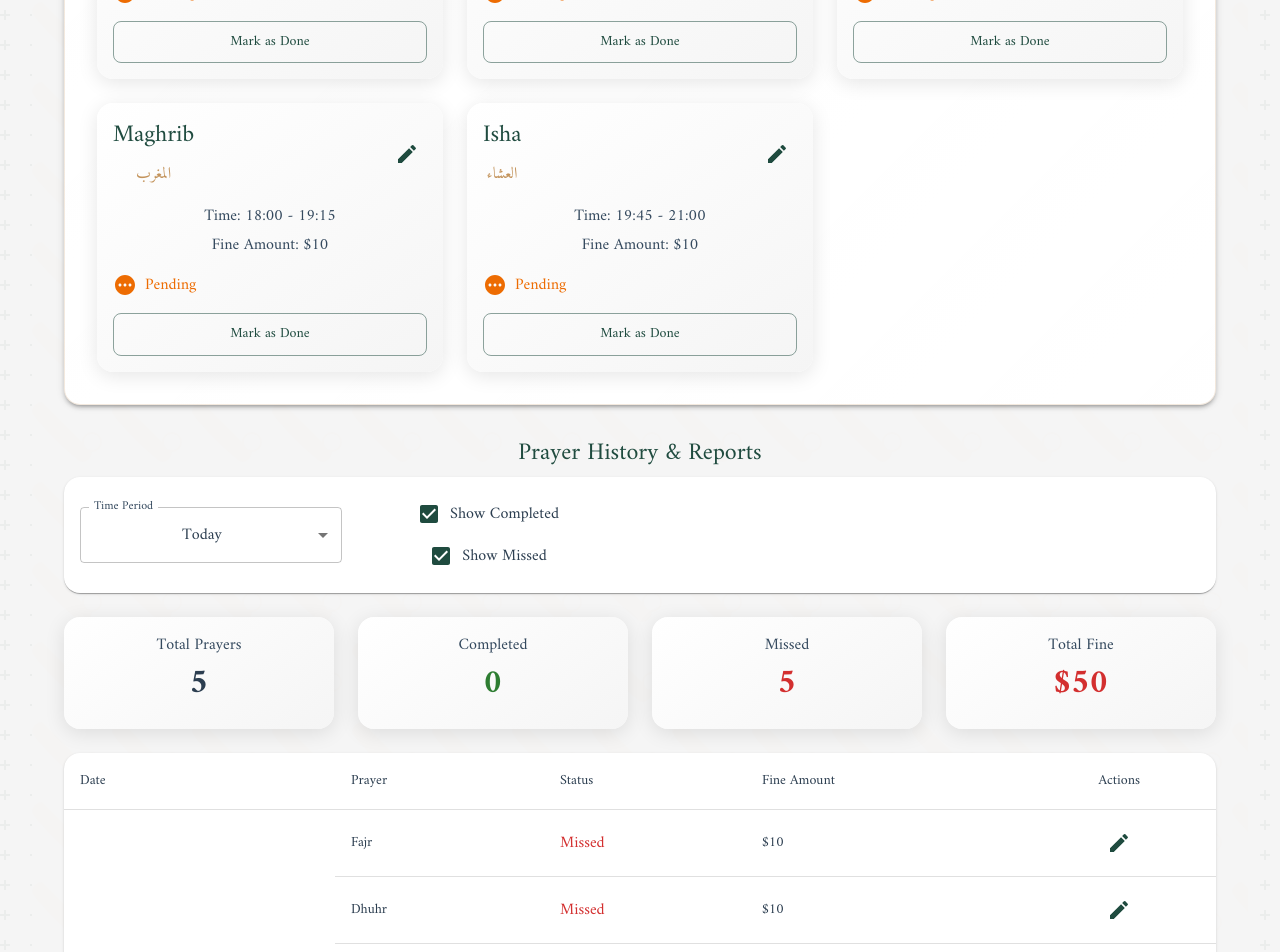
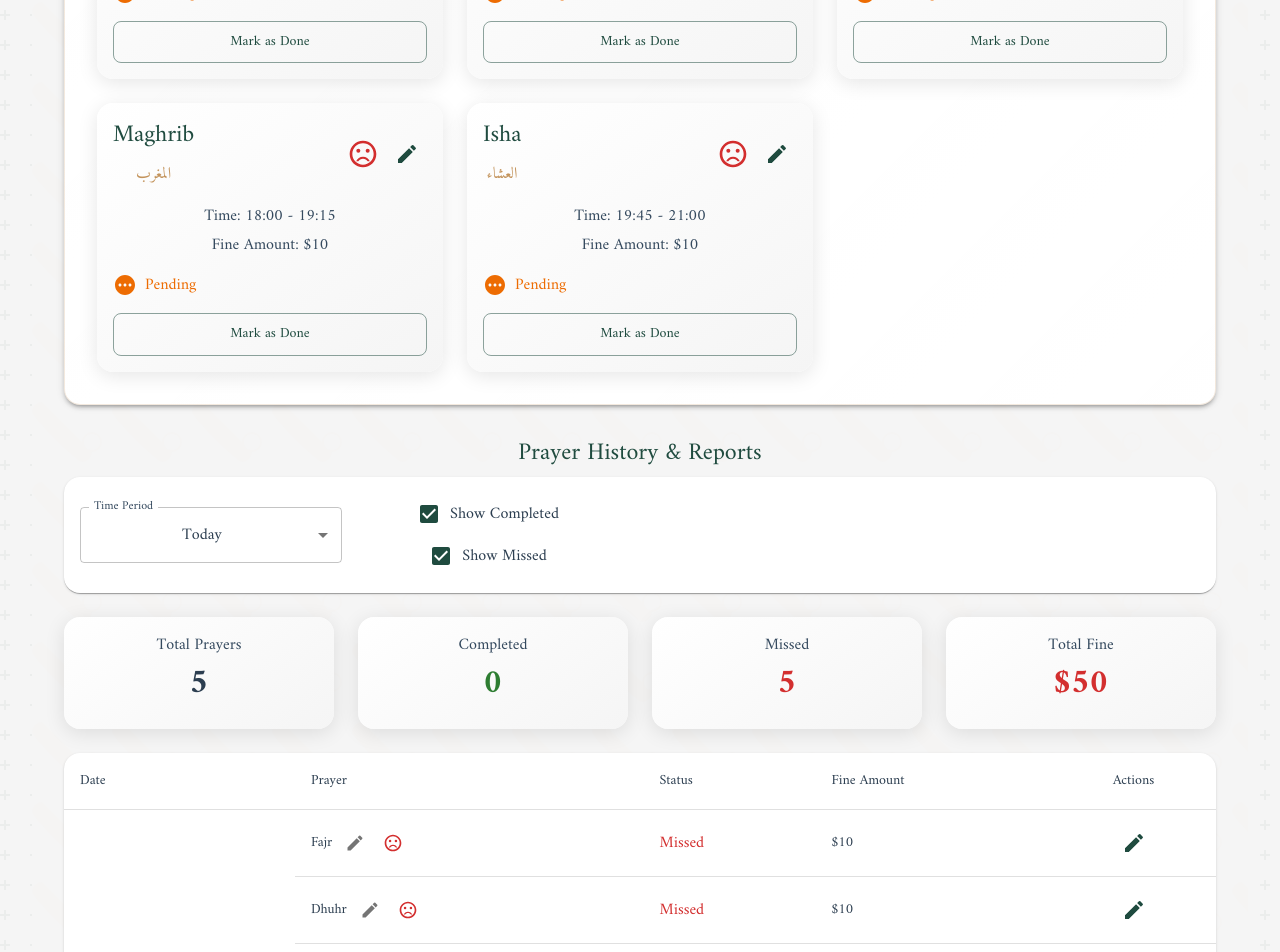
Before and after one commit to m4mansoor/prayer-tracker, a React (Vite) app: page /home in a window 1280 px wide. Shown: the part 440-1392 px from the top of the page. Built offline with nearby package versions, Linux system fonts and the light colour scheme.

Commit message:
Add mood icons to prayer boxes and history view

```diff
--- a/package.json
+++ b/package.json
@@ -12,7 +12,7 @@
   "dependencies": {
     "@emotion/react": "^11.11.0",
     "@emotion/styled": "^11.11.0",
-    "@mui/icons-material": "^5.11.16",
+    "@mui/icons-material": "^5.16.12",
     "@mui/material": "^5.13.0",
     "@mui/x-date-pickers": "^6.18.6",
     "@types/node": "^22.10.2",
@@ -20,6 +20,7 @@
     "date-fns": "^2.30.0",
     "react": "^18.2.0",
     "react-dom": "^18.2.0",
+    "react-icons": "^5.4.0",
     "react-router-dom": "^7.1.0",
     "uuid": "^9.0.1"
   },
--- a/src/components/PrayerHistory.tsx
+++ b/src/components/PrayerHistory.tsx
@@ -28,6 +28,8 @@ import {
 } from '@mui/material';
 import { DatePicker } from '@mui/x-date-pickers/DatePicker';
 import EditIcon from '@mui/icons-material/Edit';
+import SentimentSatisfiedAltIcon from '@mui/icons-material/SentimentSatisfiedAlt';
+import SentimentVeryDissatisfiedIcon from '@mui/icons-material/SentimentVeryDissatisfied';
 import { PrayerHistory, FilterOptions, PrayerStats, Prayer } from '../types';
 import { filterPrayerHistory, getDateRangeForFilter, formatDate } from '../utils/prayerUtils';
 
@@ -323,7 +325,29 @@ const PrayerHistoryComponent: React.FC<PrayerHistoryProps> = ({ history, onUpdat
                       {new Date(date).toLocaleDateString()}
                     </TableCell>
                   )}
-                  <TableCell>{prayer.name}</TableCell>
+                  <TableCell>
+                    {prayer.name}
+                    <IconButton
+                      size="small"
+                      onClick={() => handleEditPrayer(prayer, date)}
+                      sx={{ ml: 1 }}
+                    >
+                      <EditIcon fontSize="small" />
+                    </IconButton>
+                    <IconButton size="small" sx={{ ml: 1 }}>
+                      {prayer.completed ? (
+                        <SentimentSatisfiedAltIcon
+                          fontSize="small"
+                          sx={{ color: 'success.main' }}
+                        />
+                      ) : (
+                        <SentimentVeryDissatisfiedIcon
+                          fontSize="small"
+                          sx={{ color: 'error.main' }}
+                        />
+                      )}
+                    </IconButton>
+                  </TableCell>
                   <TableCell>
                     <Typography
                       color={prayer.completed ? 'success.main' : 'error.main'}
--- a/src/pages/HomePage.tsx
+++ b/src/pages/HomePage.tsx
@@ -21,6 +21,8 @@ import EditIcon from '@mui/icons-material/Edit';
 import MosqueIcon from '@mui/icons-material/Mosque';
 import CheckCircleIcon from '@mui/icons-material/CheckCircle';
 import PendingIcon from '@mui/icons-material/Pending';
+import SentimentSatisfiedAltIcon from '@mui/icons-material/SentimentSatisfiedAlt';
+import SentimentVeryDissatisfiedIcon from '@mui/icons-material/SentimentVeryDissatisfied';
 import { v4 as uuidv4 } from 'uuid';
 import { Prayer, PrayerHistory, PaymentHistory } from '../types';
 import {
@@ -226,6 +228,22 @@ const HomePage: React.FC = () => {
                           {prayer.arabicName}
                         </Typography>
                       </Box>
+                      <Box sx={{ display: 'flex', alignItems: 'center', gap: 1 }}>
+                        {prayer.completed ? (
+                          <SentimentSatisfiedAltIcon
+                            sx={{
+                              color: 'success.main',
+                              fontSize: '2rem'
+                            }}
+                          />
+                        ) : (
+                          <SentimentVeryDissatisfiedIcon
+                            sx={{
+                              color: 'error.main',
+                              fontSize: '2rem'
+                            }}
+                          />
+                        )}
                         <IconButton
                           onClick={() => handleEditPrayer(prayer)}
                           sx={{
@@ -235,6 +253,7 @@ const HomePage: React.FC = () => {
                         >
                           <EditIcon />
                         </IconButton>
+                      </Box>
                     </Box>
 
                     <Box sx={{ mb: 2 }}>
@@ -257,6 +276,7 @@ const HomePage: React.FC = () => {
                       </Typography>
                     </Box>
                   </CardContent>
+
 
                   <CardActions sx={{ p: 2, pt: 0 }}>
                     <Button
```
Also changed, not shown: 1 other file (tests, documents, lock files or other folders). Lines whose indentation alone changed are shown as unchanged.
